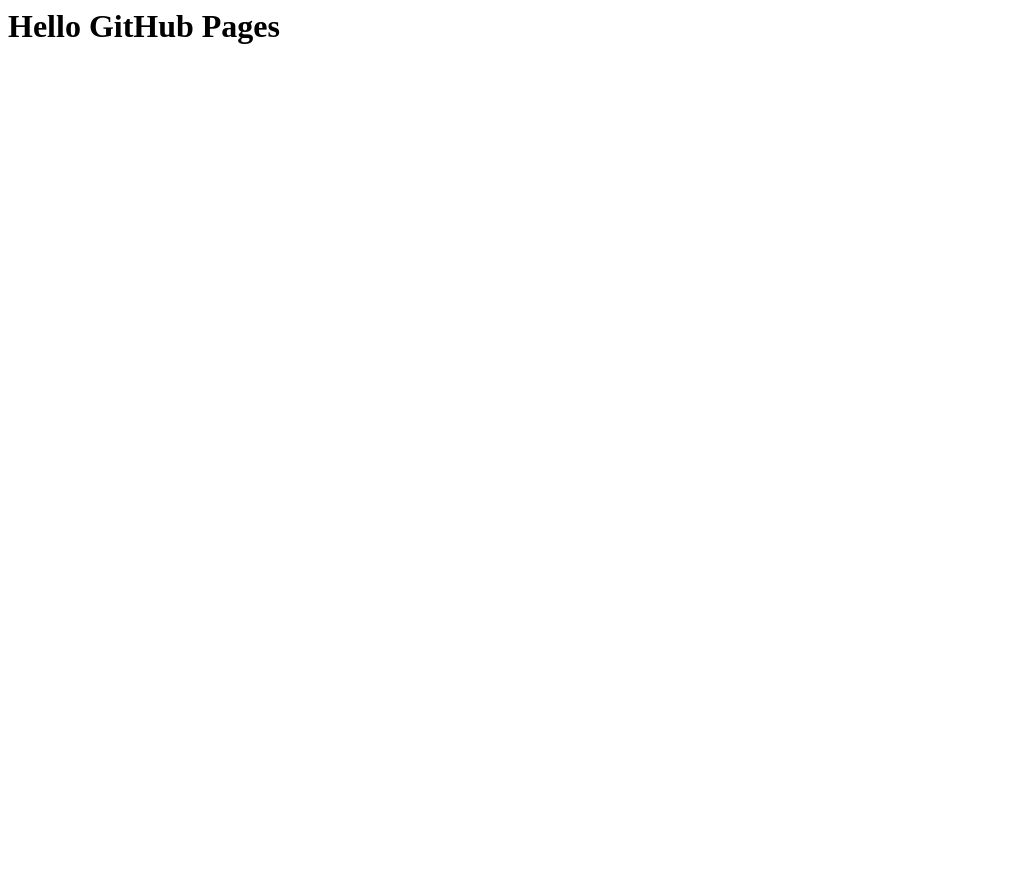
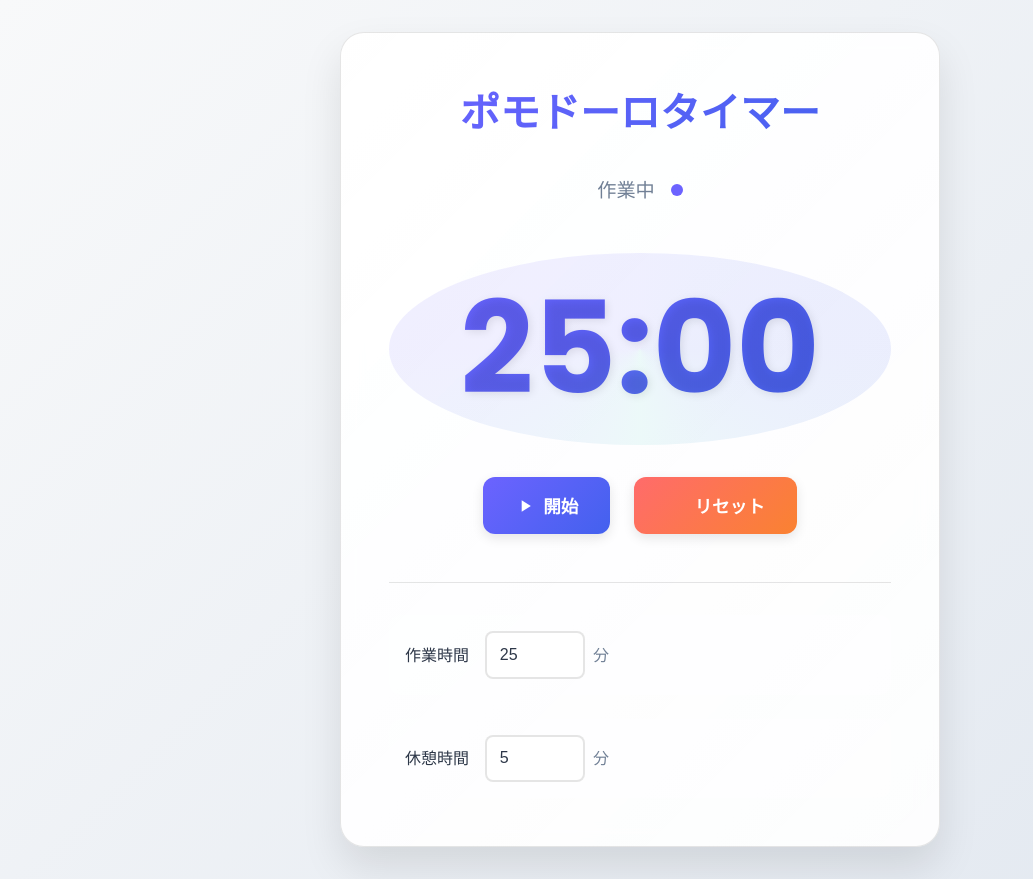
Before and after one commit to mokayamo/pomodorotimer, a plain HTML site: page index.html in a window 1280 px wide. Shown: the whole page, without its empty margins (0-1033 px from the left). Before the commit the page ends 800 px from the top, so only its background shows below. Drawn offline with Linux system fonts and the light colour scheme.

Commit message:
Restore pomodoro timer code

```diff
--- a/index.html
+++ b/index.html
@@ -1 +1,63 @@
-<h1>Hello GitHub Pages</h1>
+<!DOCTYPE html>
+<html lang="ja">
+<head>
+    <meta charset="UTF-8">
+    <meta name="viewport" content="width=device-width, initial-scale=1.0">
+    <title>ポモドーロタイマー</title>
+    <link rel="stylesheet" href="https://fonts.googleapis.com/css2?family=Poppins:wght@300;400;500;600;700&display=swap">
+    <link rel="stylesheet" href="styles.css">
+</head>
+<body>
+    <div class="container">
+        <header class="header">
+            <h1 class="title">ポモドーロタイマー</h1>
+            <div class="mode-indicator">
+                <div id="mode-text" class="mode-text">作業中</div>
+                <div class="mode-circle"></div>
+            </div>
+        </header>
+
+        <main class="main-content">
+            <div class="timer-display">
+                <div id="time-display" class="time-text">25:00</div>
+                <div class="time-circle"></div>
+            </div>
+
+            <div class="controls">
+                <button id="start-btn" class="control-btn start-btn">
+                    <svg class="icon" viewBox="0 0 24 24">
+                        <path d="M8 5v14l11-7z"/>
+                    </svg>
+                    <span>開始</span>
+                </button>
+                <button id="reset-btn" class="control-btn reset-btn">
+                    <svg class="icon" viewBox="0 0 24 24">
+                        <path d="M12 5v14M5 12h14"/>
+                    </svg>
+                    <span>リセット</span>
+                </button>
+            </div>
+        </main>
+
+        <footer class="footer">
+            <div class="settings">
+                <div class="setting-item">
+                    <label for="work-time" class="setting-label">作業時間</label>
+                    <div class="input-container">
+                        <input type="number" id="work-time" value="25" min="1" max="120">
+                        <span class="unit">分</span>
+                    </div>
+                </div>
+                <div class="setting-item">
+                    <label for="break-time" class="setting-label">休憩時間</label>
+                    <div class="input-container">
+                        <input type="number" id="break-time" value="5" min="1" max="30">
+                        <span class="unit">分</span>
+                    </div>
+                </div>
+            </div>
+        </footer>
+    </div>
+    <script src="script.js"></script>
+</body>
+</html>
```
